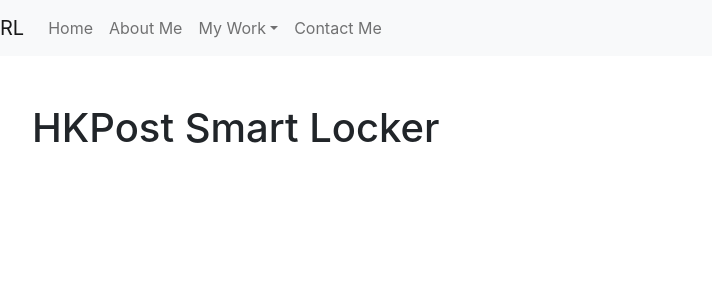
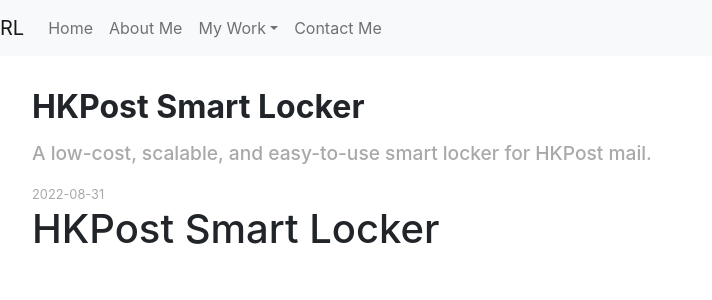
Before and after one commit to renaultluk/renaultluk.github.io, a Next.js app: page /work/hkpost in a window 1280 px wide. Shown: the top 300 px of the page, without its empty margins (0-712 px from the left). Built offline with nearby package versions, Linux system fonts and the light colour scheme.

Commit message:
edit post layout

```diff
--- a/pages/work/clipask.mdx
+++ b/pages/work/clipask.mdx
@@ -15,5 +15,5 @@ import PostLayout from '../../components/PostLayout'
 # ClipAsk
 
 export default function Layout({children}) {
-  return <PostLayout>{children}</PostLayout>
+  return <PostLayout title="ClipAsk" slug="clipask" description="A learning platform designed for students, by students." finishDate="2020-01-01" thumbnail="">{children}</PostLayout>
 }
--- a/pages/work/hkpost.mdx
+++ b/pages/work/hkpost.mdx
@@ -15,5 +15,5 @@ import PostLayout from '../../components/PostLayout'
 # HKPost Smart Locker
 
 export default function Layout({children}) {
-  return <PostLayout>{children}</PostLayout>
+  return <PostLayout title="HKPost Smart Locker" slug="hkpost" description="A low-cost, scalable, and easy-to-use smart locker for HKPost mail." finishDate="2022-08-31" thumbnail="">{children}</PostLayout>
 }
--- a/pages/work/iris.mdx
+++ b/pages/work/iris.mdx
@@ -15,5 +15,5 @@ import PostLayout from '../../components/PostLayout'
 # IRIS - Smart Digital Pet
 
 export default function Layout({children}) {
-  return <PostLayout>{children}</PostLayout>
+  return <PostLayout title="IRIS - Smart Digital Pet" slug="iris" description="A smart digital pet that monitors your emotional health and provides a safe space to express your emotion." finishDate="2022-05-28" thumbnail="">{children}</PostLayout>
 }
--- a/pages/work/mobility.mdx
+++ b/pages/work/mobility.mdx
@@ -16,5 +16,5 @@ import PostLayout from '../../components/PostLayout'
 </Head>
 
 export default function Layout({children}) {
-  return <PostLayout>{children}</PostLayout>
+  return <PostLayout title="Smart Mobility Device" slug="mobility" description="A mobile phone-controlled smart mobility device." finishDate="2021-06-01" thumbnail="mobility-final.jpg">{children}</PostLayout>
 }
```
